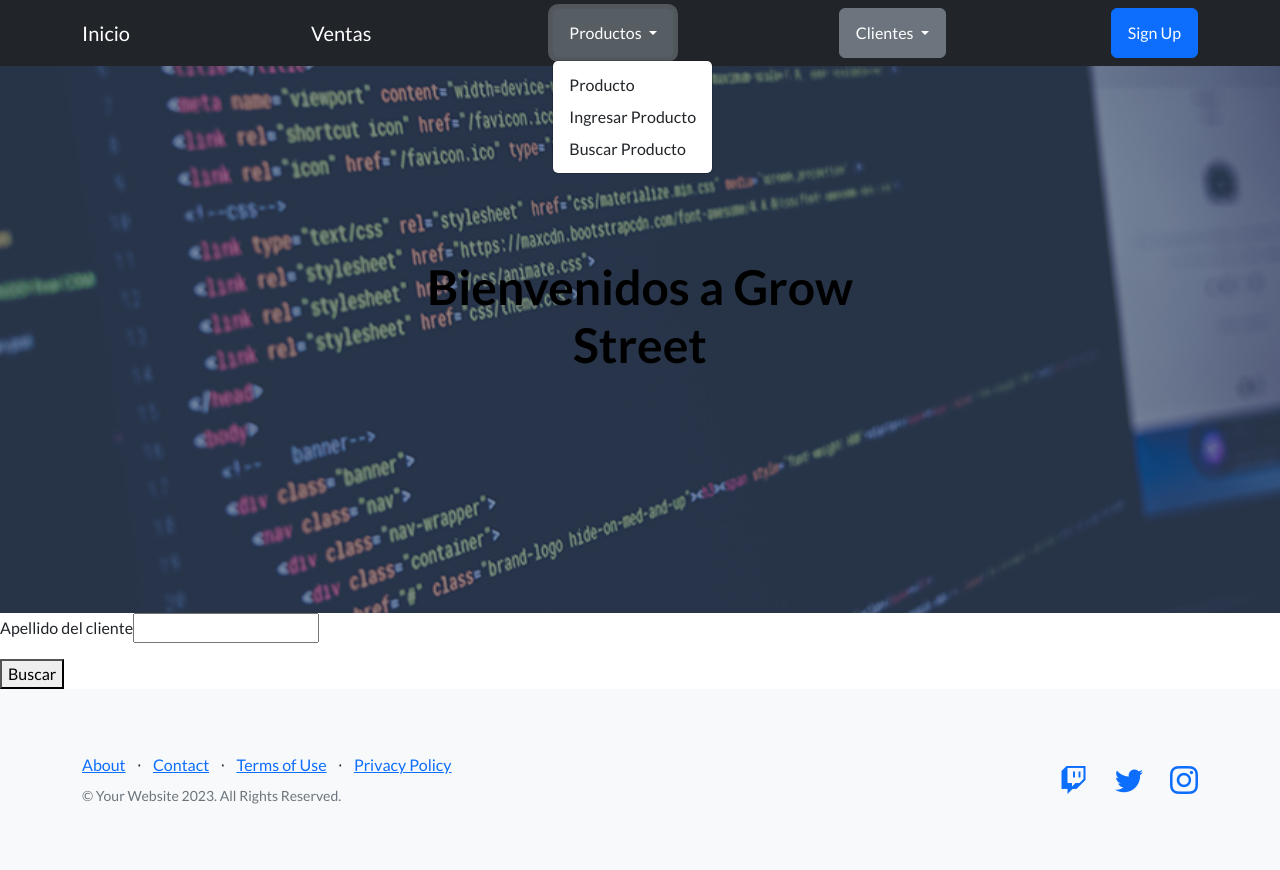
After one commit to efcarrizo/EntregaFinalCH, a Django app: page /distribuidora/cliente-busqueda/ in a window 1280 px wide, after a click on "Productos". The commit adds this page. Run offline with Django 4.2, Linux system fonts and the light colour scheme; some libraries are stand-ins or nearby versions.

Commit message:
fifth commit, form get/post of Cliente and Producto

```diff
--- /dev/null
+++ b/Distribuidora/templates/busqueda_cliente.html
@@ -0,0 +1,13 @@
+{% extends 'inicio.html' %}
+
+
+{% block HerenciaDeContenido %}
+
+    <form action="{% url 'ClienteBuscar' %}" method="get">
+
+        <p>Apellido del cliente<input type="text" name="apellido"></p>
+        <button type="submit">Buscar</button>
+
+    </form>
+
+{% endblock HerenciaDeContenido %}
--- a/Distribuidora/templates/clientes_formulario.html
+++ b/Distribuidora/templates/clientes_formulario.html
@@ -7,6 +7,8 @@
 
         {{miFormulario.as_p}}
 
+        {{mensaje}}
+
         <button type="submit">Enviar</button>
     </form>
 
--- a/Distribuidora/templates/inicio.html
+++ b/Distribuidora/templates/inicio.html
@@ -7,7 +7,7 @@
         <meta name="viewport" content="width=device-width, initial-scale=1, shrink-to-fit=no" />
         <meta name="description" content="" />
         <meta name="author" content="" />
-        <title>Landing Page - Start Bootstrap Theme</title>
+        <title>Grow street</title>
         <!-- Favicon-->
         <link rel="icon" type="image/x-icon" href="{% static 'assets/favicon.ico' %}" />
         <!-- Bootstrap icons-->
@@ -22,9 +22,27 @@
         <nav class="navbar navbar-dark bg-dark">
             <div class="container">
                 <a class="navbar-brand" href="{% url 'Inicio' %}">Inicio</a>
-                <a class="navbar-brand" href="{% url 'Productos' %}">Productos</a>
-                <a class="navbar-brand" href="{% url 'Clientes' %}">Clientes</a>
                 <a class="navbar-brand" href="{% url 'Ventas' %}">Ventas</a>
+                <div class="dropdown">
+                    <button class="btn btn-secondary dropdown-toggle" type="button" data-bs-toggle="dropdown" aria-expanded="false">
+                      Productos
+                    </button>
+                    <ul class="dropdown-menu">
+                      <li><a class="dropdown-item" href="{% url 'Productos' %}">Producto</a></li>
+                      <li><a class="dropdown-item" href="{% url 'ProductosFormulario' %}">Ingresar Producto</a></li>
+                      <li><a class="dropdown-item" href="{% url 'ProductoBusqueda' %}">Buscar Producto</a></li>
+                    </ul>
+                </div>
+                <div class="dropdown">
+                    <button class="btn btn-secondary dropdown-toggle" type="button" data-bs-toggle="dropdown" aria-expanded="false">
+                      Clientes
+                    </button>
+                    <ul class="dropdown-menu">
+                      <li><a class="dropdown-item" href="{% url 'Clientes' %}">Clientes</a></li>
+                      <li><a class="dropdown-item" href="{% url 'ClientesFormulario' %}">Ingresar cliente</a></li>
+                      <li><a class="dropdown-item" href="{% url 'ClienteBusqueda' %}">Buscar Cliente</a></li>
+                    </ul>
+                </div>
                 <a class="btn btn-primary" href="#signup">Sign Up</a>
             </div>
         </nav>
@@ -33,17 +51,9 @@
             <div class="container position-relative">
                 <div class="row justify-content-center">
                     <div class="col-xl-6">
-                        <div class="text-center text-white">
+                        <div class="text-center text-black">
                             <!-- Page heading-->
                             <h1 class="mb-5">Bienvenidos a Grow Street</h1>
-                            <!-- Signup form-->
-                            <!-- * * * * * * * * * * * * * * *-->
-                            <!-- * * SB Forms Contact Form * *-->
-                            <!-- * * * * * * * * * * * * * * *-->
-                            <!-- This form is pre-integrated with SB Forms.-->
-                            <!-- To make this form functional, sign up at-->
-                            <!-- https://startbootstrap.com/solution/contact-forms-->
-                            <!-- to get an API token!-->
                         </div>
                     </div>
                 </div>
--- a/Distribuidora/urls.py
+++ b/Distribuidora/urls.py
@@ -9,7 +9,21 @@ urlpatterns = [
     path('clientes/', clientes, name="Clientes"),
     path('productos/', productos, name="Productos"),
     path('ventas/', ventas, name="Ventas" ),
-    #Formularios
+
+    #Form Post
+
+    #Formulario para agregar clientes y productos.
     path('clientes-formulario/', clientesformularios, name="ClientesFormulario"),
+    path('productos-formulario/', productosformulario, name="ProductosFormulario"),
+
+    #Form Get
+
+    #Busqueda de producto, pagina de form y pagina de resultados.
+    path('producto-busqueda/', productobusqueda, name="ProductoBusqueda"),
+    path('producto-buscar/', producto_buscar, name="ProductoBuscar"),
+
+    #Busqueda de Clientes, pagina de forms y pagina de resultados.
+    path('cliente-busqueda/', clientebusqueda, name="ClienteBusqueda"),
+    path('cliente-buscar/', cliente_buscar, name="ClienteBuscar"),
 
 ]
--- a/Distribuidora/views.py
+++ b/Distribuidora/views.py
@@ -53,30 +53,7 @@ def ventas(req):
 
 #########################################################################################
 
-#Formularios
-
-# def clientesformularios(req):
-#     # print('method', req.method) #Muestra en la terminal el metodo que se uso
-#     # print('post', req.POST)#Muestra por consola lo que se mando como post
-#     if req.method == 'POST':
-
-#         miFormulario = ClienteFormulario(req.POST)
-
-#         if miFormulario.is_valid():
-
-#             data = miFormulario.cleaned_data
-
-#             cliente = Cliente(nombre=data["nombre"], apellido=data["apellido"], email=data["email"])
-#             cliente.save()
-#             return render(req, "inicio.html", {"mensaje": "Cliente creado con exito"})
-#         else:
-#             return render(req, "inicio.html", {"mensaje": "Formulario invalido"})
-
-#     else:
-#         miFormulario = ClienteFormulario()
-#         return render(req, "clientes_formulario.html", {"miFormulario": miFormulario})
-
-from .models import Cliente  # Asegúrate de importar el modelo de Cliente
+#Forms method post
 
 def clientesformularios(req):
     if req.method == 'POST':
@@ -103,4 +80,71 @@ def clientesformularios(req):
 
     else:
         miFormulario = ClienteFormulario()
-        return render(req, "clientes_formulario.html", {"miFormulario": miFormulario})
+        return render(req, "clientes_formulario.html", {"miFormulario": miFormulario}) #Se le pasa el contexto miFormulario para mostrar en clientes_formulario.html
+
+def productosformulario(req):
+    if req.method == 'POST':
+        miFormulario = ProductoFormulario(req.POST)
+
+        if miFormulario.is_valid():
+            data = miFormulario.cleaned_data
+            nombre = data["nombre"]
+            codigo = data["codigo"]
+            categoria = data["categoria"]
+            precio = data["precio"]
+            stock = data["stock"]
+
+            # Verificar si ya existe un producto en la base de datos con el mismo nombre
+            existing_producto = Producto.objects.filter(nombre=nombre).first()
+
+            if existing_producto:
+                return render(req, "inicio.html", {"mensaje": "Ya existe un producto con este mismo nombre"})
+            else:
+                # Si no existe un cliente con el mismo email, crea uno nuevo
+                producto = Producto(nombre=nombre, codigo=codigo, categoria=categoria, precio=precio, stock=stock)
+                producto.save()
+                return render(req, "inicio.html", {"mensaje": "Producto creado con éxito"})
+        else:
+            return render(req, "inicio.html", {"mensaje": "Formulario inválido"})
+
+    else:
+        miFormulario = ProductoFormulario()
+        return render(req, "productos_formulario.html", {"miFormulario": miFormulario}) #Se le pasa el contexto miFormulario para mostrar en productos_formulario.html
+
+
+#########################################################################################
+
+#Search method get
+
+#Busqueda de Productos
+
+def productobusqueda(req):
+
+    return render(req, "busqueda_producto.html", {"mensaje" : "hola soy un contexto"})
+
+def producto_buscar(req):
+
+   if "producto" in req.GET: #Si se envia un producto verifica que el producto exista
+        nombre_producto = req.GET["producto"]
+        try:
+            producto = Producto.objects.get(nombre=nombre_producto)
+            return render(req, 'resultadoBusqueda.html', {"producto": producto})
+        except Producto.DoesNotExist:
+            return render(req, 'resultadoBusqueda.html', {"mensaje": "No se encuentra el producto"})
+
+
+#Busqueda de clientes
+
+def clientebusqueda(req):
+
+    return render(req, "busqueda_cliente.html", {"mensaje" : "hola soy un contexto"})
+
+def cliente_buscar(req):
+
+   if "apellido" in req.GET: #Si se envia un producto verifica que el producto exista
+        apellido_cliente = req.GET["apellido"]
+        try:
+            cliente = Cliente.objects.get(apellido=apellido_cliente)
+            return render(req, 'resultadoBusqueda2.html', {"cliente": cliente})
+        except Cliente.DoesNotExist:
+            return render(req, 'resultadoBusqueda2.html', {"mensaje": "No se encuentra el producto"})
```
Also changed, not shown: Distribuidora/forms.py (+8 -0 lines), Distribuidora/templates/busqueda_producto.html (added, +13 -0 lines), Distribuidora/templates/productos_formulario.html (added, +21 -0 lines), Distribuidora/templates/resultadoBusqueda.html (added, +19 -0 lines), Distribuidora/templates/resultadoBusqueda2.html (added, +20 -0 lines), Distribuidora/static/assets/img/bg-masthead.jpg, db.sqlite3.
